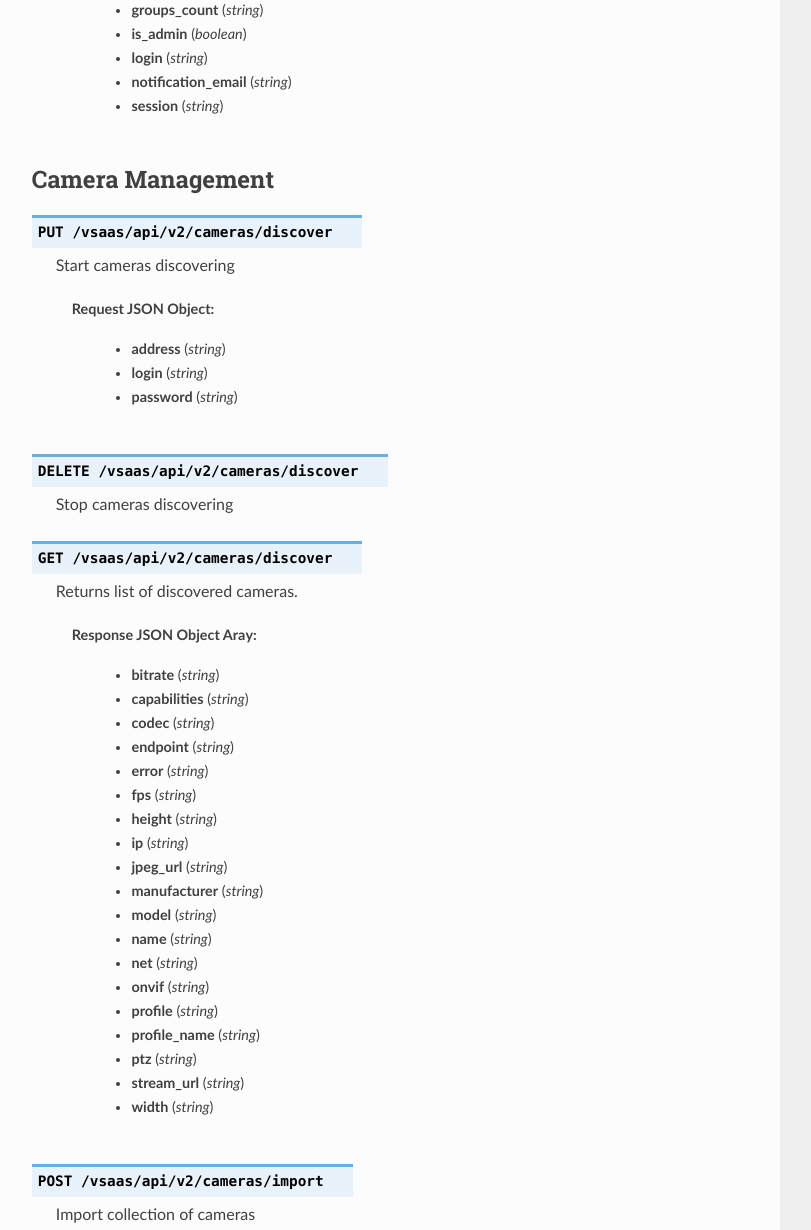
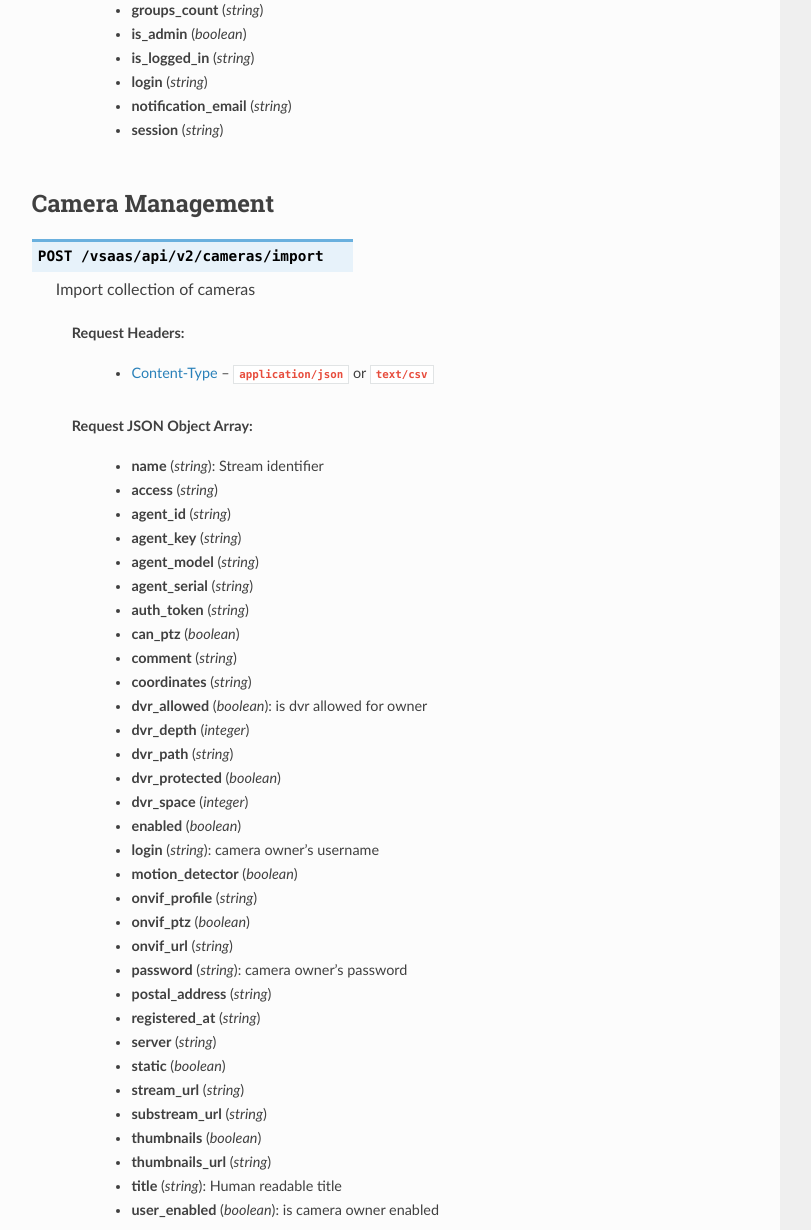
Before and after one commit to flussonic/watcher-docs, a plain HTML site: page api.html in a window 1280 px wide. Shown: the part 5704-6934 px from the top of the page, without its empty margins (320-1131 px from the left). Drawn offline with Linux system fonts and the light colour scheme.

Commit message:
update docs

```diff
--- a/api.html
+++ b/api.html
@@ -690,6 +690,7 @@ Used as an integration point with a custom service</p>
 <tr class="field-even field"><td>&nbsp;</td><td class="field-body"><ul class="first last">
 <li><strong class="first">groups_count</strong><span> (</span><em>string</em><span>)</span></li>
 <li><strong class="first">is_admin</strong><span> (</span><em>boolean</em><span>)</span></li>
+<li><strong class="first">is_logged_in</strong><span> (</span><em>string</em><span>)</span></li>
 <li><strong class="first">login</strong><span> (</span><em>string</em><span>)</span></li>
 <li><strong class="first">notification_email</strong><span> (</span><em>string</em><span>)</span></li>
 <li><strong class="first">session</strong><span> (</span><em>string</em><span>)</span></li>
@@ -703,68 +704,6 @@ Used as an integration point with a custom service</p>
 </div>
 <div class="section" id="camera-management">
 <h2>Camera Management<a class="headerlink" href="#camera-management" title="Permalink to this headline">¶</a></h2>
-<dl class="put">
-<dt id="put--vsaas-api-v2-cameras-discover">
-<code class="descname">PUT </code><code class="descname">/vsaas/api/v2/cameras/discover</code><a class="headerlink" href="#put--vsaas-api-v2-cameras-discover" title="Permalink to this definition">¶</a></dt>
-<dd><p>Start cameras discovering</p>
-<table class="docutils field-list" frame="void" rules="none">
-<col class="field-name" />
-<col class="field-body" />
-<tbody valign="top">
-<tr class="field-odd field"><th class="field-name" colspan="2">Request JSON Object:</th></tr>
-<tr class="field-odd field"><td>&nbsp;</td><td class="field-body"><ul class="first last">
-<li><strong class="first">address</strong><span> (</span><em>string</em><span>)</span></li>
-<li><strong class="first">login</strong><span> (</span><em>string</em><span>)</span></li>
-<li><strong class="first">password</strong><span> (</span><em>string</em><span>)</span></li>
-</ul>
-</td>
-</tr>
-</tbody>
-</table>
-</dd></dl>
-
-<dl class="delete">
-<dt id="delete--vsaas-api-v2-cameras-discover">
-<code class="descname">DELETE </code><code class="descname">/vsaas/api/v2/cameras/discover</code><a class="headerlink" href="#delete--vsaas-api-v2-cameras-discover" title="Permalink to this definition">¶</a></dt>
-<dd><p>Stop cameras discovering</p>
-</dd></dl>
-
-<dl class="get">
-<dt id="get--vsaas-api-v2-cameras-discover">
-<code class="descname">GET </code><code class="descname">/vsaas/api/v2/cameras/discover</code><a class="headerlink" href="#get--vsaas-api-v2-cameras-discover" title="Permalink to this definition">¶</a></dt>
-<dd><p>Returns list of discovered cameras.</p>
-<table class="docutils field-list" frame="void" rules="none">
-<col class="field-name" />
-<col class="field-body" />
-<tbody valign="top">
-<tr class="field-odd field"><th class="field-name" colspan="2">Response JSON Object Aray:</th></tr>
-<tr class="field-odd field"><td>&nbsp;</td><td class="field-body"><ul class="first last">
-<li><strong class="first">bitrate</strong><span> (</span><em>string</em><span>)</span></li>
-<li><strong class="first">capabilities</strong><span> (</span><em>string</em><span>)</span></li>
-<li><strong class="first">codec</strong><span> (</span><em>string</em><span>)</span></li>
-<li><strong class="first">endpoint</strong><span> (</span><em>string</em><span>)</span></li>
-<li><strong class="first">error</strong><span> (</span><em>string</em><span>)</span></li>
-<li><strong class="first">fps</strong><span> (</span><em>string</em><span>)</span></li>
-<li><strong class="first">height</strong><span> (</span><em>string</em><span>)</span></li>
-<li><strong class="first">ip</strong><span> (</span><em>string</em><span>)</span></li>
-<li><strong class="first">jpeg_url</strong><span> (</span><em>string</em><span>)</span></li>
-<li><strong class="first">manufacturer</strong><span> (</span><em>string</em><span>)</span></li>
-<li><strong class="first">model</strong><span> (</span><em>string</em><span>)</span></li>
-<li><strong class="first">name</strong><span> (</span><em>string</em><span>)</span></li>
-<li><strong class="first">net</strong><span> (</span><em>string</em><span>)</span></li>
-<li><strong class="first">onvif</strong><span> (</span><em>string</em><span>)</span></li>
-<li><strong class="first">profile</strong><span> (</span><em>string</em><span>)</span></li>
-<li><strong class="first">profile_name</strong><span> (</span><em>string</em><span>)</span></li>
-<li><strong class="first">ptz</strong><span> (</span><em>string</em><span>)</span></li>
-<li><strong class="first">stream_url</strong><span> (</span><em>string</em><span>)</span></li>
-<li><strong class="first">width</strong><span> (</span><em>string</em><span>)</span></li>
-</ul>
-</td>
-</tr>
-</tbody>
-</table>
-</dd></dl>
-
 <dl class="post">
 <dt id="post--vsaas-api-v2-cameras-import">
 <code class="descname">POST </code><code class="descname">/vsaas/api/v2/cameras/import</code><a class="headerlink" href="#post--vsaas-api-v2-cameras-import" title="Permalink to this definition">¶</a></dt>
@@ -808,7 +747,6 @@ Used as an integration point with a custom service</p>
 <li><strong class="first">server</strong><span> (</span><em>string</em><span>)</span></li>
 <li><strong class="first">static</strong><span> (</span><em>boolean</em><span>)</span></li>
 <li><strong class="first">stream_url</strong><span> (</span><em>string</em><span>)</span></li>
-<li><strong class="first">streamer_url</strong><span> (</span><em>string</em><span>)</span></li>
 <li><strong class="first">substream_url</strong><span> (</span><em>string</em><span>)</span></li>
 <li><strong class="first">thumbnails</strong><span> (</span><em>boolean</em><span>)</span></li>
 <li><strong class="first">thumbnails_url</strong><span> (</span><em>string</em><span>)</span></li>
@@ -854,7 +792,6 @@ Used as an integration point with a custom service</p>
 <li><strong class="first">server</strong><span> (</span><em>string</em><span>)</span></li>
 <li><strong class="first">static</strong><span> (</span><em>boolean</em><span>)</span></li>
 <li><strong class="first">stream_url</strong><span> (</span><em>string</em><span>)</span></li>
-<li><strong class="first">streamer_url</strong><span> (</span><em>string</em><span>)</span></li>
 <li><strong class="first">substream_url</strong><span> (</span><em>string</em><span>)</span></li>
 <li><strong class="first">thumbnails</strong><span> (</span><em>boolean</em><span>)</span></li>
 <li><strong class="first">thumbnails_url</strong><span> (</span><em>string</em><span>)</span></li>
@@ -949,7 +886,6 @@ only cameras visible to specified user with reduced set of fields.</p>
 </ul>
 </li>
 <li><strong class="first">stream_url</strong><span> (</span><em>string</em><span>)</span></li>
-<li><strong class="first">streamer_url</strong><span> (</span><em>string</em><span>)</span></li>
 <li><strong class="first">substream_url</strong><span> (</span><em>string</em><span>)</span></li>
 <li><strong class="first">thumbnails</strong><span> (</span><em>boolean</em><span>)</span></li>
 <li><strong class="first">thumbnails_url</strong><span> (</span><em>string</em><span>)</span></li>
@@ -1092,7 +1028,6 @@ only cameras visible to specified user with reduced set of fields.</p>
 <li><strong class="first">server</strong><span> (</span><em>string</em><span>)</span></li>
 <li><strong class="first">static</strong><span> (</span><em>boolean</em><span>)</span></li>
 <li><strong class="first">stream_url</strong><span> (</span><em>string</em><span>)</span></li>
-<li><strong class="first">streamer_url</strong><span> (</span><em>string</em><span>)</span></li>
 <li><strong class="first">substream_url</strong><span> (</span><em>string</em><span>)</span></li>
 <li><strong class="first">thumbnails</strong><span> (</span><em>boolean</em><span>)</span></li>
 <li><strong class="first">thumbnails_url</strong><span> (</span><em>string</em><span>)</span></li>
@@ -1198,7 +1133,6 @@ only cameras visible to specified user with reduced set of fields.</p>
 </ul>
 </li>
 <li><strong class="first">stream_url</strong><span> (</span><em>string</em><span>)</span></li>
-<li><strong class="first">streamer_url</strong><span> (</span><em>string</em><span>)</span></li>
 <li><strong class="first">substream_url</strong><span> (</span><em>string</em><span>)</span></li>
 <li><strong class="first">thumbnails</strong><span> (</span><em>boolean</em><span>)</span></li>
 <li><strong class="first">thumbnails_url</strong><span> (</span><em>string</em><span>)</span></li>
@@ -1438,7 +1372,6 @@ only cameras visible to specified user with reduced set of fields.</p>
 </ul>
 </li>
 <li><strong class="first">stream_url</strong><span> (</span><em>string</em><span>)</span></li>
-<li><strong class="first">streamer_url</strong><span> (</span><em>string</em><span>)</span></li>
 <li><strong class="first">substream_url</strong><span> (</span><em>string</em><span>)</span></li>
 <li><strong class="first">thumbnails</strong><span> (</span><em>boolean</em><span>)</span></li>
 <li><strong class="first">thumbnails_url</strong><span> (</span><em>string</em><span>)</span></li>
@@ -1548,7 +1481,6 @@ only cameras visible to specified user with reduced set of fields.</p>
 </ul>
 </li>
 <li><strong class="first">stream_url</strong><span> (</span><em>string</em><span>)</span></li>
-<li><strong class="first">streamer_url</strong><span> (</span><em>string</em><span>)</span></li>
 <li><strong class="first">substream_url</strong><span> (</span><em>string</em><span>)</span></li>
 <li><strong class="first">thumbnails</strong><span> (</span><em>boolean</em><span>)</span></li>
 <li><strong class="first">thumbnails_url</strong><span> (</span><em>string</em><span>)</span></li>
@@ -1645,7 +1577,6 @@ only cameras visible to specified user with reduced set of fields.</p>
 </ul>
 </li>
 <li><strong class="first">stream_url</strong><span> (</span><em>string</em><span>)</span></li>
-<li><strong class="first">streamer_url</strong><span> (</span><em>string</em><span>)</span></li>
 <li><strong class="first">substream_url</strong><span> (</span><em>string</em><span>)</span></li>
 <li><strong class="first">thumbnails</strong><span> (</span><em>boolean</em><span>)</span></li>
 <li><strong class="first">thumbnails_url</strong><span> (</span><em>string</em><span>)</span></li>
@@ -2043,7 +1974,6 @@ only cameras visible to specified user with reduced set of fields.</p>
 </ul>
 </li>
 <li><strong class="first">stream_url</strong><span> (</span><em>string</em><span>)</span></li>
-<li><strong class="first">streamer_url</strong><span> (</span><em>string</em><span>)</span></li>
 <li><strong class="first">substream_url</strong><span> (</span><em>string</em><span>)</span></li>
 <li><strong class="first">thumbnails</strong><span> (</span><em>boolean</em><span>)</span></li>
 <li><strong class="first">thumbnails_url</strong><span> (</span><em>string</em><span>)</span></li>
@@ -2151,7 +2081,6 @@ only cameras visible to specified user with reduced set of fields.</p>
 </ul>
 </li>
 <li><strong class="first">stream_url</strong><span> (</span><em>string</em><span>)</span></li>
-<li><strong class="first">streamer_url</strong><span> (</span><em>string</em><span>)</span></li>
 <li><strong class="first">substream_url</strong><span> (</span><em>string</em><span>)</span></li>
 <li><strong class="first">thumbnails</strong><span> (</span><em>boolean</em><span>)</span></li>
 <li><strong class="first">thumbnails_url</strong><span> (</span><em>string</em><span>)</span></li>
```
Also changed, not shown: http-routingtable.html (+0 -15 lines), _static/css/theme.css, _static/js/theme.js, searchindex.js.
